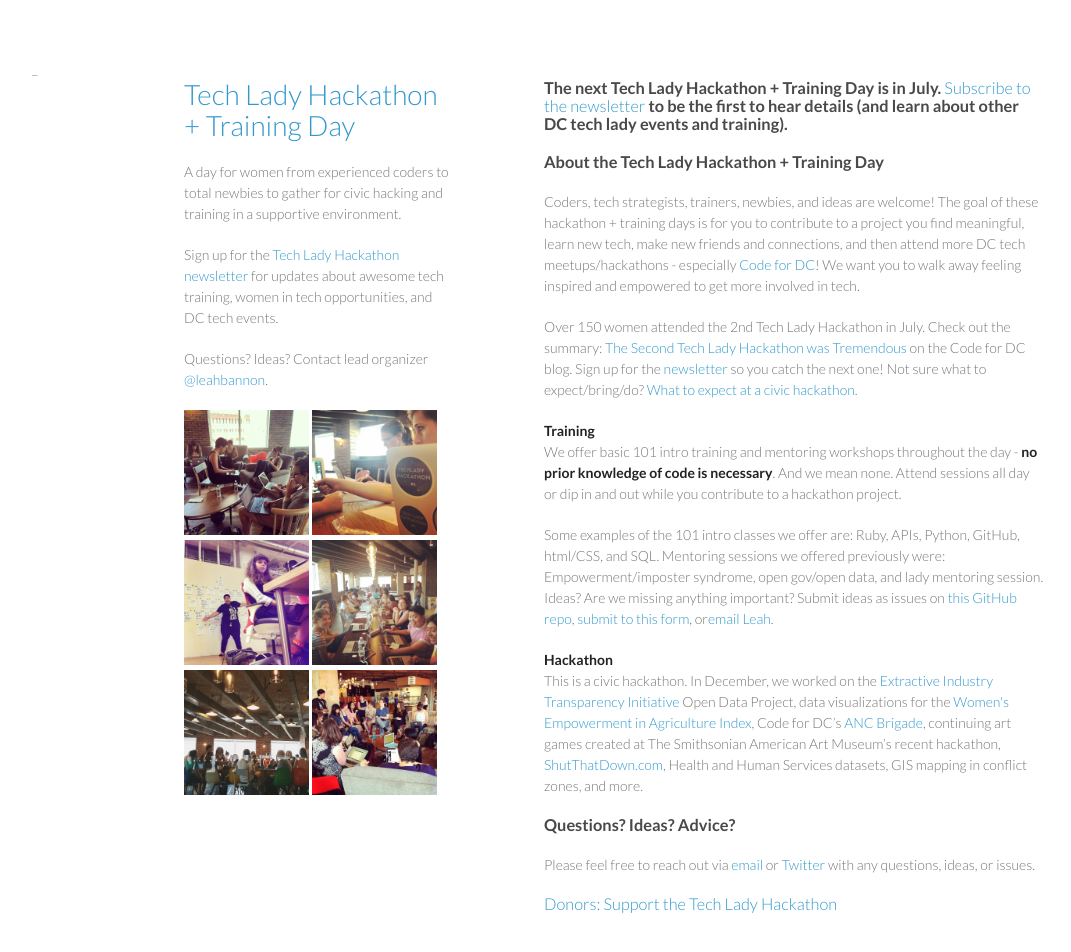
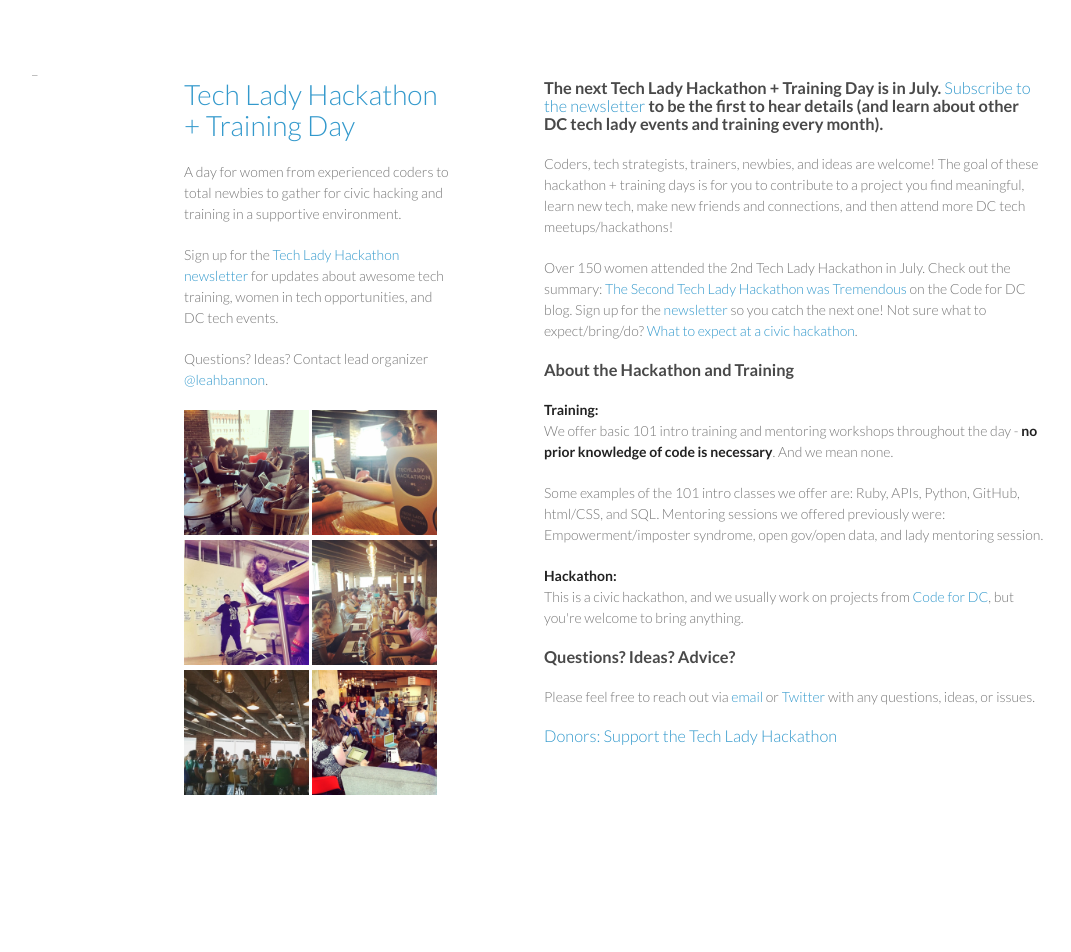
Before and after one commit to leahbannon/techladyhackathon, a Jekyll site: the page built from index.html, in a window 1280 px wide and 1033 px high. Shown: the top 952 px of the window, without its empty margins (26-1097 px from the left). Built offline with Jekyll 4.4.1, drawn with Linux system fonts in a browser that asks for light colours.

Commit message:
Update index.html

```diff
--- a/index.html
+++ b/index.html
@@ -3,19 +3,22 @@ layout: main
 published: true
 ---
 
-<h3>The next Tech Lady Hackathon + Training Day is in July. <a href="/newsletter">Subscribe to the newsletter</a> to be the first to hear details (and learn about other DC tech lady events and training).</h3>
+<h3>The next Tech Lady Hackathon + Training Day is in July. <a href="/newsletter">Subscribe to the newsletter</a> to be the first to hear details (and learn about other DC tech lady events and training every month).</h3>
 
-<h3>About the Tech Lady Hackathon + Training Day</h3>
-
-<p>Coders, tech strategists, trainers, newbies, and ideas are welcome! The goal of these hackathon + training days is for you to contribute to a project you find meaningful, learn new tech, make new friends and connections, and then attend more DC tech meetups/hackathons - especially <a href="http://codefordc.org">Code for DC</a>! We want you to walk away feeling inspired and empowered to get more involved in tech.</p>
+<p>Coders, tech strategists, trainers, newbies, and ideas are welcome! The goal of these hackathon + training days is for you to contribute to a project you find meaningful, learn new tech, make new friends and connections, and then attend more DC tech meetups/hackathons!</p>
 
 <p>Over 150 women attended the 2nd Tech Lady Hackathon in July. Check out the summary: <a href="http://codefordc.org/blog/2014/07/28/techlady-hackathon-recap.html">The Second Tech Lady Hackathon was Tremendous</a> on the Code for DC blog. Sign up for the <a href="/newsletter">newsletter</a> so you catch the next one! Not sure what to expect/bring/do? <a href="https://github.com/leahbannon/old-leah-website/blob/master/_posts/2014-07-23-what-to-expect-at-a-hackathon.md">What to expect at a civic hackathon</a>.</p>
 
-<p><strong>Training</strong><br/>
-We offer basic 101 intro training and mentoring workshops throughout the day - <strong>no prior knowledge of code is necessary</strong>. And we mean none. Attend sessions all day or dip in and out while you contribute to a hackathon project.</p>
-<p>Some examples of the 101 intro classes we offer are: Ruby, APIs, Python, GitHub, html/CSS, and SQL. Mentoring sessions we offered previously were: Empowerment/imposter syndrome, open gov/open data, and lady mentoring session. Ideas? Are we missing anything important? Submit ideas as issues on <a href="https://github.com/leahbannon/hackathontrainingday/issues">this GitHub repo</a>, <a href="/feedback.html">submit to this form</a>, or<a href="mailto:leahbannon@gmail.com">email Leah</a>.</p>
-<p><strong>Hackathon</strong><br/>
-This is a civic hackathon. In December, we worked on the <a href="http://eiti.org/">Extractive Industry Transparency Initiative</a> Open Data Project, data visualizations for the <a href="http://feedthefuture.gov/article/release-womens-empowerment-agriculture-index">Women's Empowerment in Agriculture Index</a>, Code for DC’s <a href="http://www.ancbrigade.com">ANC Brigade</a>, continuing art games created at The Smithsonian American Art Museum’s recent hackathon, <a href="http://shutthatdown.com/">ShutThatDown.com</a>, Health and Human Services datasets, GIS mapping in conflict zones, and more.</p>
+<h3>About the Hackathon and Training</h3>
+
+<p><strong>Training:</strong><br>We offer basic 101 intro training and mentoring workshops throughout the day - <strong>no prior knowledge of code is necessary</strong>. And we mean none.</p>
+
+<p>Some examples of the 101 intro classes we offer are: Ruby, APIs, Python, GitHub, html/CSS, and SQL. Mentoring sessions we offered previously were: Empowerment/imposter syndrome, open gov/open data, and lady mentoring session.</p>
+
+<p><strong>Hackathon:</strong><br>
+This is a civic hackathon, and we usually work on projects from <a href="http://codefordc.org">Code for DC</a>, but you're welcome to bring anything.</p>
+
 <h3>Questions? Ideas? Advice?</h3>
 <p>Please feel free to reach out via <a href="mailto:leahbannon@gmail.com">email</a> or <a href="http://twitter.com/leahbannon">Twitter</a> with any questions, ideas, or issues.</p>
+
 <h3><a href="/donors">Donors: Support the Tech Lady Hackathon</a></h3>
```
